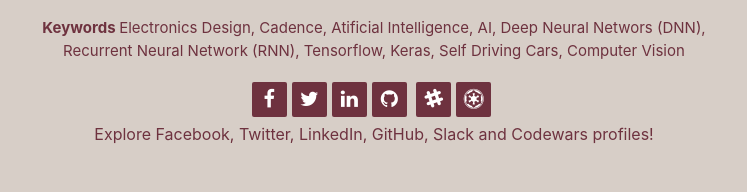
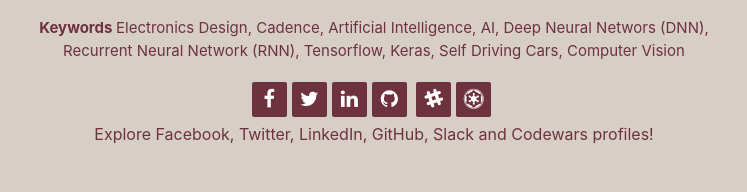
Before and after one commit to dmavridis/dmavridis.github.io, a plain HTML site: page index.html in a window 1280 px wide. Shown: the part 462-654 px from the top of the page, 266-1013 px from the left. Drawn offline with nearby package versions, Linux system fonts and the light colour scheme.

Commit message:
Update index.html

```diff
--- a/index.html
+++ b/index.html
@@ -40,7 +40,7 @@
                         <p class="title">Technology enthusiast</p>
                         <p class="description">Studied and practicing in global leading company, the design and implemention of chip electronic circuits. At the same time, an enthusiast of the new revolutionary technologies of Artificial Intelligence, Self-Driving Cars and
                             Neural Networks. </p>
-                        <p class="description"><strong>Keywords </strong>Electronics Design, Cadence, Atificial Intelligence, AI, Deep Neural Networs (DNN), Recurrent Neural Network (RNN), Tensorflow, Keras, Self Driving Cars, Computer Vision</p>
+                        <p class="description"><strong>Keywords </strong>Electronics Design, Cadence, Artificial Intelligence, AI, Deep Neural Networs (DNN), Recurrent Neural Network (RNN), Tensorflow, Keras, Self Driving Cars, Computer Vision</p>
                         <div class="social-links social-icons"><a href="#"><i class="fa fa-facebook"></i></a><a href="#"><i class="fa fa-twitter"></i></a><a href="#"><i class="fa fa-linkedin"></i></a><a href="http://www.github.com/dmavridis" target="_blank"><i class="fa fa-github"></i></a>
                             <a
                             href="#"><i class="fa fa-slack"></i></a><a href="#"><i class="fa fa-ge"></i></a></div>
```
